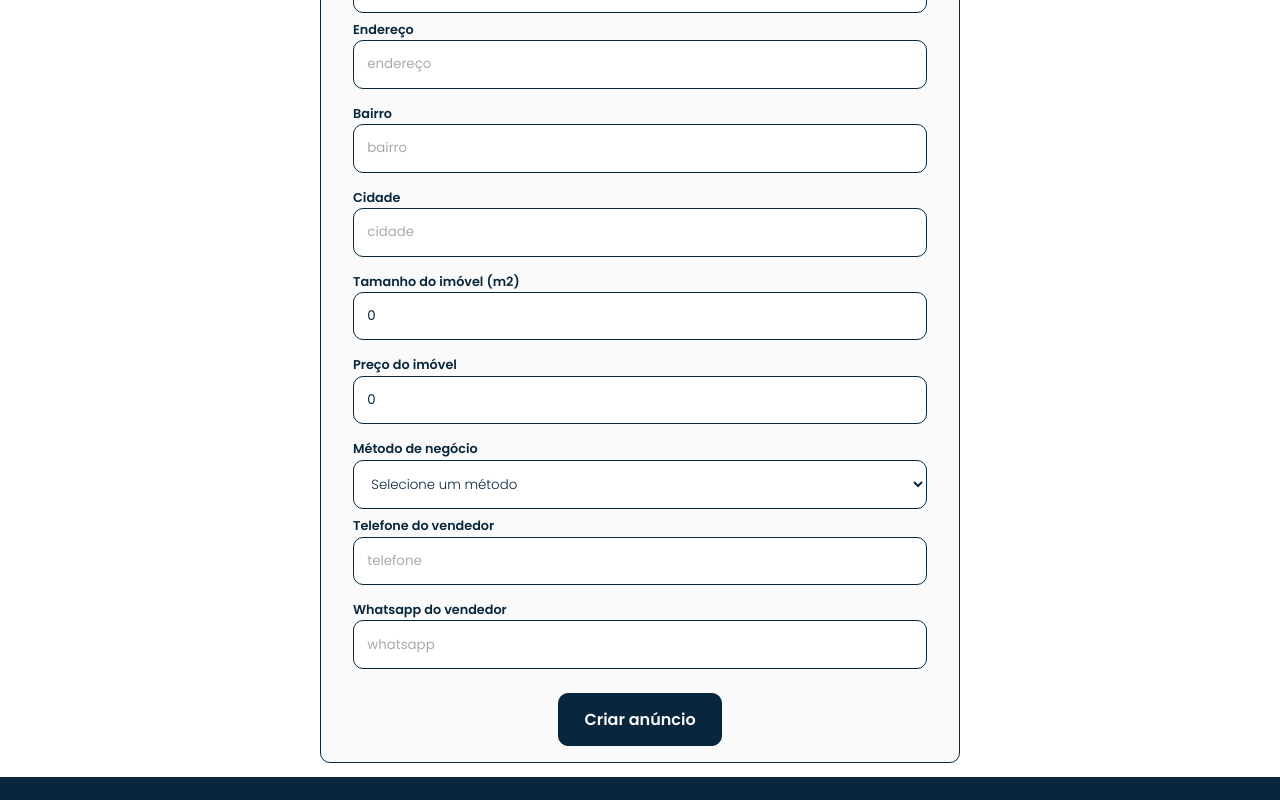
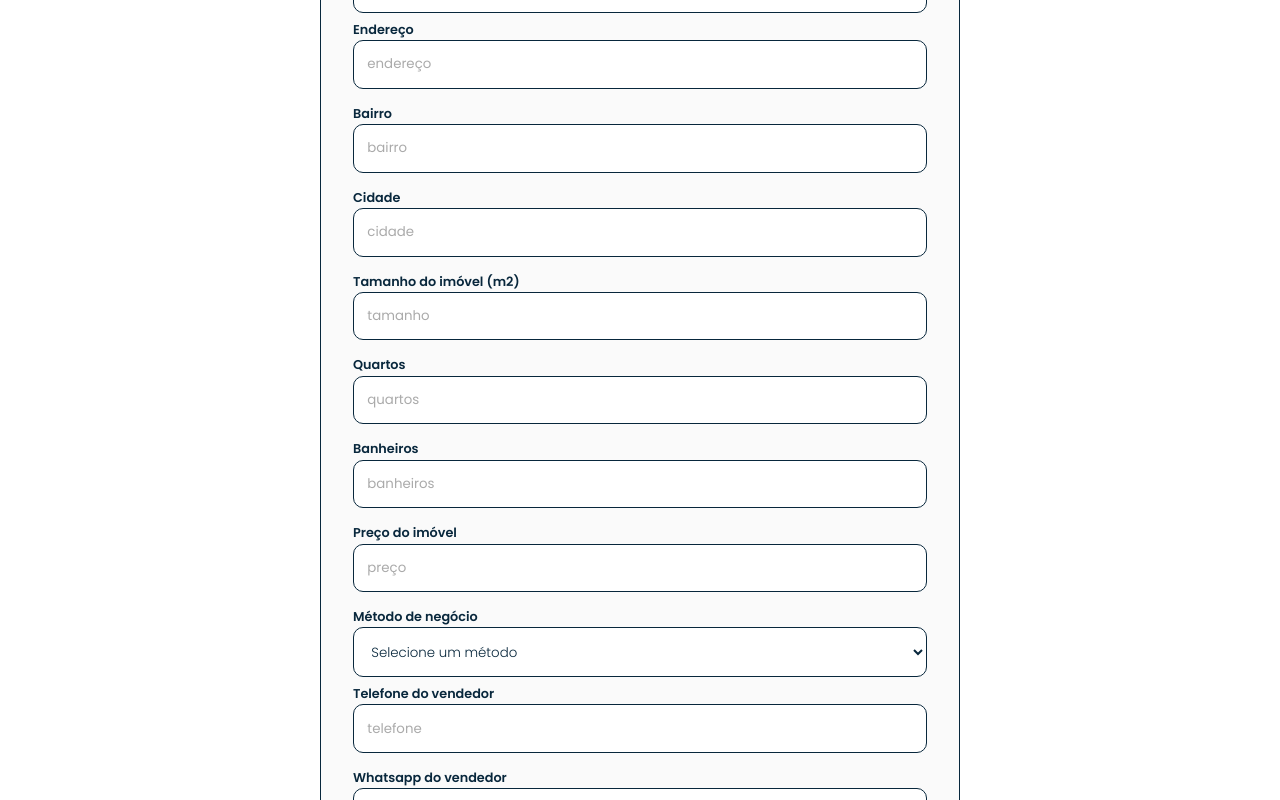
Before and after one commit to GuiLigeskee/CasaLuz, a React (Vite) app in the folder frontend/: page /createAds in a window 1280 px wide. Shown: the part 523-1323 px from the top of the page. Built offline with nearby package versions, Linux system fonts and the light colour scheme.

Commit message:
Atualizações dia 10/05/2024
--Feitas as alterações nas paginas de adicionar add e de atualizar o add, para os novos campos de banheiro e quartos;

```diff
--- a/frontend/src/Pages/AddAds/AddAds.jsx
+++ b/frontend/src/Pages/AddAds/AddAds.jsx
@@ -24,8 +24,10 @@ const AddAds = () => {
   const [city, setCity] = useState("");
   const [typeOfRealty, setTypeOfRealty] = useState("");
   const [methodOfSale, setMethodOfSale] = useState("");
-  const [landMeasurement, setLandMeasurement] = useState(0);
-  const [price, setPrice] = useState(0);
+  const [landMeasurement, setLandMeasurement] = useState(null);
+  const [price, setPrice] = useState(null);
+  const [bedrooms, setBedrooms] = useState(null);
+  const [bathrooms, setBathrooms] = useState(null);
   const [adsImages, setAdsImages] = useState([]);
   const [imagePreviews, setImagePreviews] = useState([]);
 
@@ -44,6 +46,8 @@ const AddAds = () => {
       city,
       typeOfRealty,
       methodOfSale,
+      bedrooms,
+      bathrooms,
     };
 
     const formData = new FormData();
@@ -177,6 +181,26 @@ const AddAds = () => {
           />
         </label>
         <label>
+          <span>Quartos</span>
+          <input
+            type="number"
+            placeholder="quartos"
+            onChange={(e) => setBedrooms(e.target.value)}
+            value={bedrooms}
+            required
+          />
+        </label>
+        <label>
+          <span>Banheiros</span>
+          <input
+            type="number"
+            placeholder="banheiros"
+            onChange={(e) => setBathrooms(e.target.value)}
+            value={bathrooms}
+            required
+          />
+        </label>
+        <label>
           <span>Preço do imóvel</span>
           <input
             type="number"
--- a/frontend/src/Pages/AddAds/UpdateAds.jsx
+++ b/frontend/src/Pages/AddAds/UpdateAds.jsx
@@ -23,6 +23,8 @@ const UpdateAds = () => {
   const [methodOfSale, setMethodOfSale] = useState("");
   const [landMeasurement, setLandMeasurement] = useState("");
   const [price, setPrice] = useState("");
+  const [bedrooms, setBedrooms] = useState("");
+  const [bathrooms, setBathrooms] = useState("");
   const [newImages, setNewImages] = useState([]);
   const [imagePreviews, setImagePreviews] = useState([]);
 
@@ -43,6 +45,8 @@ const UpdateAds = () => {
       setPrice(add.price || "");
       setTell(add.tell || "");
       setWhatsapp(add.whatsapp || "");
+      setBathrooms(add.bathrooms || "");
+      setBedrooms(add.bedrooms || "");
     }
   }, [add]);
 
@@ -62,6 +66,8 @@ const UpdateAds = () => {
     formData.append("price", price);
     formData.append("tell", tell);
     formData.append("whatsapp", whatsapp);
+    formData.append("bedrooms", bedrooms);
+    formData.append("bathrooms", bathrooms);
 
     // Verifique se novas imagens foram selecionadas
     if (newImages.length > 0) {
@@ -190,6 +196,26 @@ const UpdateAds = () => {
           />
         </label>
         <label>
+          <span>Quartos</span>
+          <input
+            type="number"
+            placeholder="quartos"
+            onChange={(e) => setBedrooms(e.target.value)}
+            value={bedrooms}
+            required
+          />
+        </label>
+        <label>
+          <span>Banheiros</span>
+          <input
+            type="number"
+            placeholder="banheiros"
+            onChange={(e) => setBathrooms(e.target.value)}
+            value={bathrooms}
+            required
+          />
+        </label>
+        <label>
           <span>Preço do imóvel</span>
           <input
             type="number"
```
